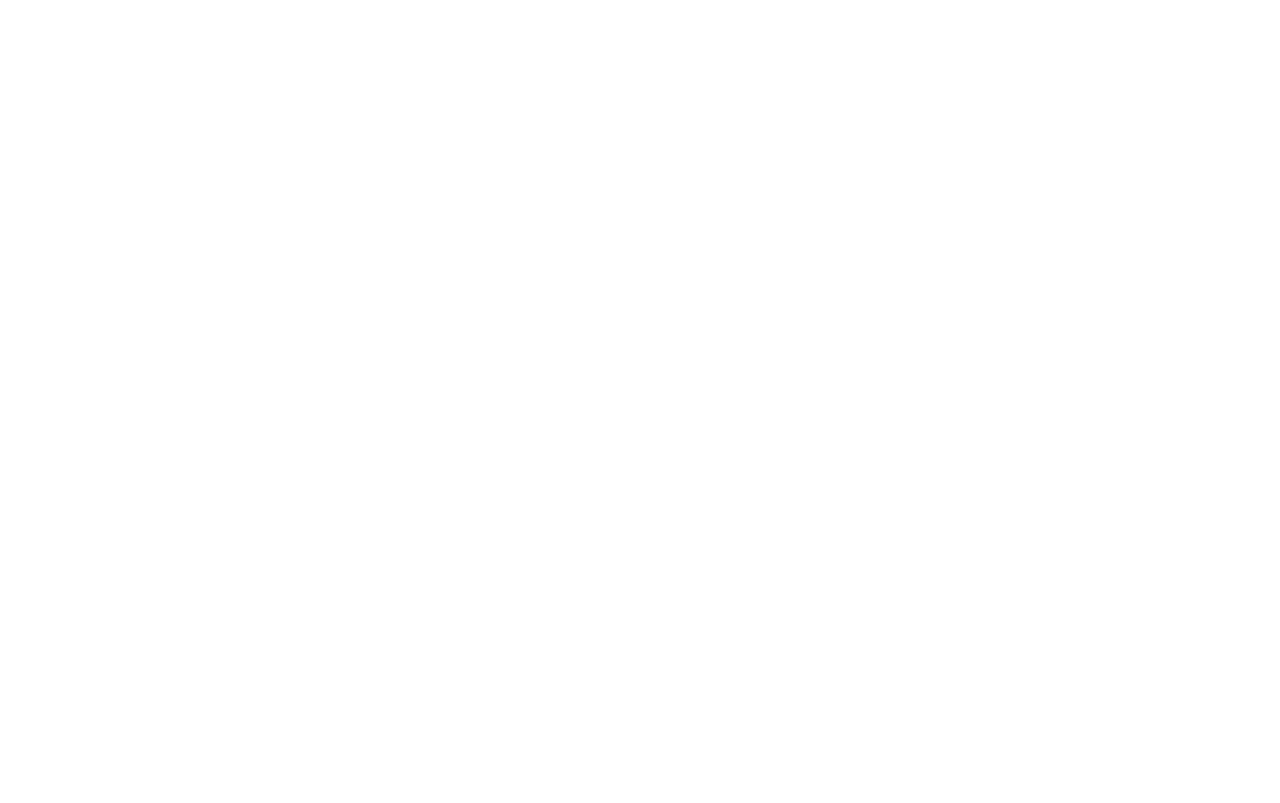
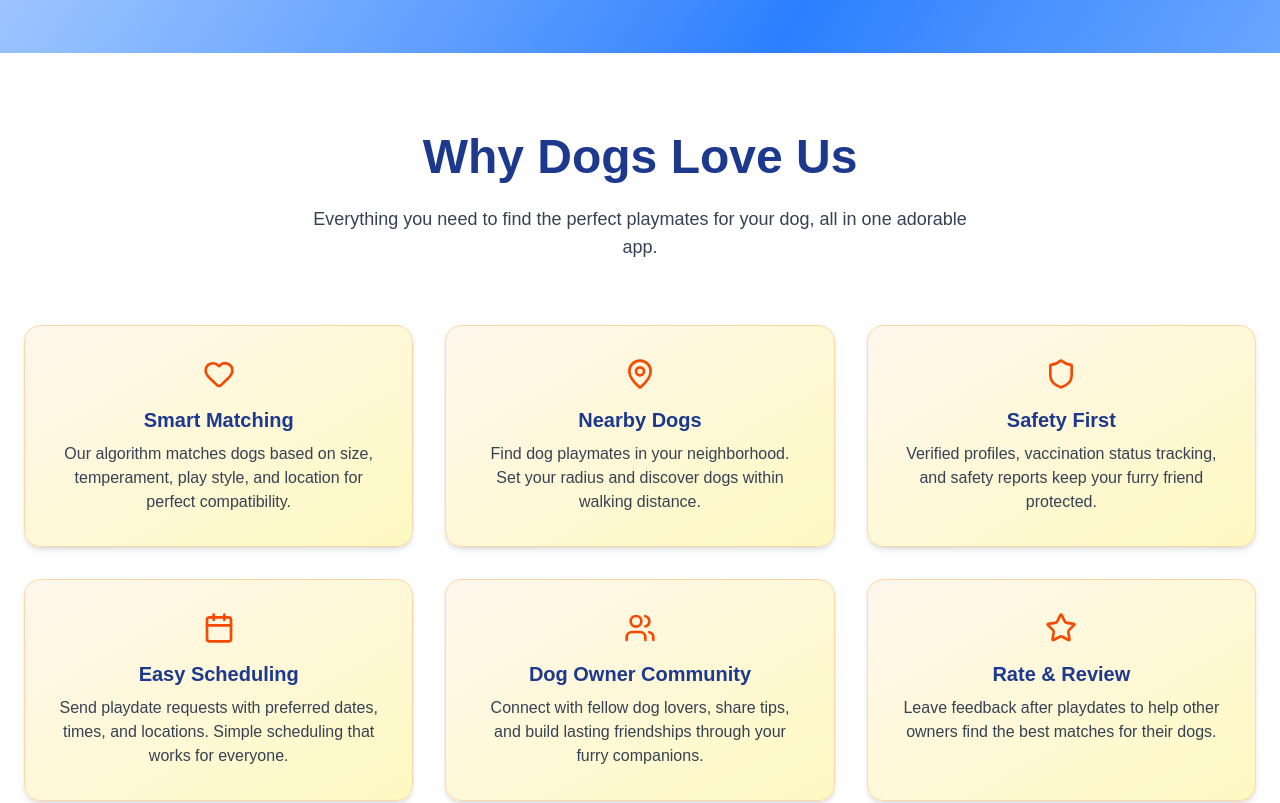
Before and after one commit to kevJ711/dog-date, a Next.js app: page / in a window 1280 px wide. Shown: the part 820-1623 px from the top of the page. Before the commit the page ends 873 px from the top, so only its background shows below. Built offline with nearby package versions, Linux system fonts and the light colour scheme.

Commit message:
added 'why dogs love us' section to landing page, added smart matching, easy scheduling, nearby dogs, safety first, dog owner community, rate & review.

```diff
--- a/src/app/page.tsx
+++ b/src/app/page.tsx
@@ -1,17 +1,57 @@
 import Link from "next/link";
-import { Heart, Calendar } from "lucide-react";
-import Footer from "@/components/footer"; // ✅ import the Footer component
+import { Heart, Calendar, MapPin, Shield, Users, Star } from "lucide-react";
+import Footer from "@/components/footer";
 
 export default function Home() {
+  const features = [
+    {
+      icon: <Heart className="w-8 h-8 text-orange-600" />,
+      title: "Smart Matching",
+      description:
+        "Our algorithm matches dogs based on size, temperament, play style, and location for perfect compatibility.",
+    },
+    {
+      icon: <MapPin className="w-8 h-8 text-orange-600" />,
+      title: "Nearby Dogs",
+      description:
+        "Find dog playmates in your neighborhood. Set your radius and discover dogs within walking distance.",
+    },
+    {
+      icon: <Shield className="w-8 h-8 text-orange-600" />,
+      title: "Safety First",
+      description:
+        "Verified profiles, vaccination status tracking, and safety reports keep your furry friend protected.",
+    },
+    {
+      icon: <Calendar className="w-8 h-8 text-orange-600" />,
+      title: "Easy Scheduling",
+      description:
+        "Send playdate requests with preferred dates, times, and locations. Simple scheduling that works for everyone.",
+    },
+    {
+      icon: <Users className="w-8 h-8 text-orange-600" />,
+      title: "Dog Owner Community",
+      description:
+        "Connect with fellow dog lovers, share tips, and build lasting friendships through your furry companions.",
+    },
+    {
+      icon: <Star className="w-8 h-8 text-orange-600" />,
+      title: "Rate & Review",
+      description:
+        "Leave feedback after playdates to help other owners find the best matches for their dogs.",
+    },
+  ];
+
   return (
-    <div className="min-h-screen bg-gradient-to-br from-blue-100 via-blue-500 to-blue-200 flex flex-col">
-      {/* Main Content */}
-      <section className="flex-1 flex flex-col items-center justify-center text-center text-white px-6">
+    <div className="bg-gradient-to-br from-blue-100 via-blue-500 to-blue-200 flex flex-col min-h-screen overflow-y-auto">
+      {/* ✅ Hero Section */}
+      <section className="h-screen flex flex-col items-center justify-center text-center text-white px-6">
         <h1 className="text-4xl md:text-5xl font-bold mb-4 text-purple-900">
           Find Play Dates for Your Dog
         </h1>
         <p className="text-lg md:text-xl max-w-2xl text-indigo-900 mb-10">
-          Connect with local dog owners and discover the perfect playmates for your furry friend. Safe, easy, and tail-waggingly fun!
+          Connect with local dog owners and discover the perfect playmates for
+          your furry friend. Safe, easy, and tail-waggingly fun!
         </p>
 
         {/* ✅ Buttons */}
@@ -31,7 +71,37 @@
         </div>
       </section>
 
-      {/* ✅ Add Footer */}
+      {/* 🐾 Features Section */}
+      <section className="py-20 bg-white">
+        <div className="container mx-auto px-6">
+          <div className="text-center mb-16">
+            <h2 className="text-4xl md:text-5xl font-bold text-blue-900 mb-6">
+              Why Dogs Love Us
+            </h2>
+            <p className="text-lg text-gray-700 max-w-2xl mx-auto">
+              Everything you need to find the perfect playmates for your dog,
+              all in one adorable app.
+            </p>
+          </div>
+
+          <div className="grid grid-cols-1 md:grid-cols-2 lg:grid-cols-3 gap-8">
+            {features.map((feature, index) => (
+              <div
+                key={index}
+                className="p-8 text-center rounded-2xl bg-gradient-to-br from-orange-50 to-yellow-100 border border-orange-200 shadow-md hover:shadow-lg transition transform hover:scale-105"
+              >
+                <div className="mb-4 flex justify-center">{feature.icon}</div>
+                <h3 className="text-xl font-semibold text-blue-900 mb-2">
+                  {feature.title}
+                </h3>
+                <p className="text-gray-700">{feature.description}</p>
+              </div>
+            ))}
+          </div>
+        </div>
+      </section>
+
+      {/* ✅ Footer */}
       <Footer />
     </div>
   );
```
